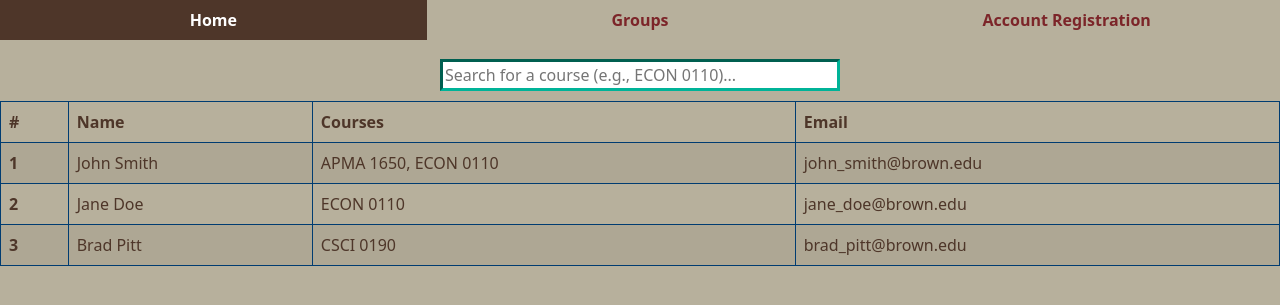
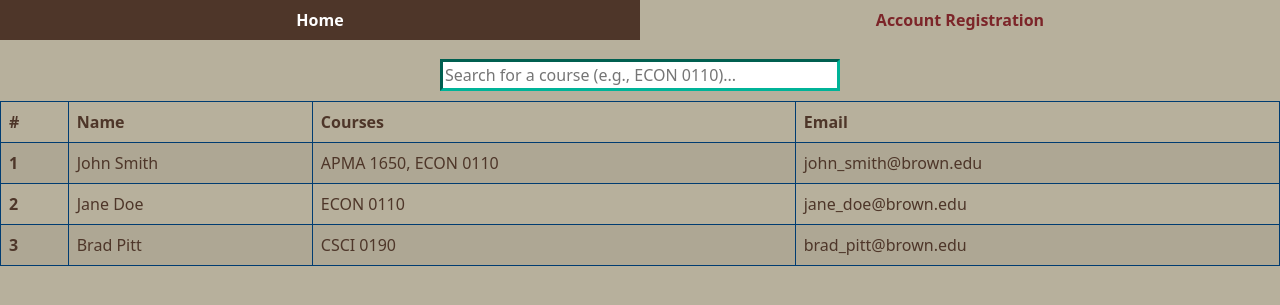
Before and after one commit to schornb/vision, a PHP site: page / in a window 1280 px wide. Shown: the top 305 px of the page. Run offline with PHP 8.4, Linux system fonts and the light colour scheme.

Commit message:
Removing Groups page from the navbar

```diff
--- a/index.html
+++ b/index.html
@@ -8,9 +8,6 @@
 	<ul class="nav nav-tabs nav-justified">
 		<li class="nav-item">
 			<a class="nav-link active" aria-current="page" href="index.html"><b>Home</b></a>
-		</li>
-		<li class="nav-item">
-			<a class="nav-link" href="groups.html"><b>Groups</b></a>
 		</li>
 		<li class="nav-item">
 			<a class="nav-link" href="register.php"><b>Account Registration</b></a>
--- a/register.php
+++ b/register.php
@@ -56,9 +56,6 @@ h3 {text-align: center;}
       <a class="nav-link" href="index.html"><b>Home</b></a>
     </li>
     <li class="nav-item">
-      <a class="nav-link" href="groups.html"><b>Groups</b></a>
-    </li>
-    <li class="nav-item">
       <a class="nav-link active" aria-current="page" href="register.php"><b>Account Registration</b></a>
     </li>
   </ul>
```
